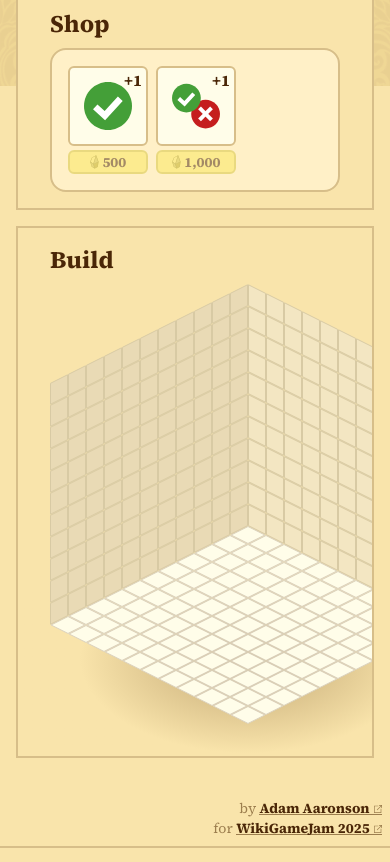
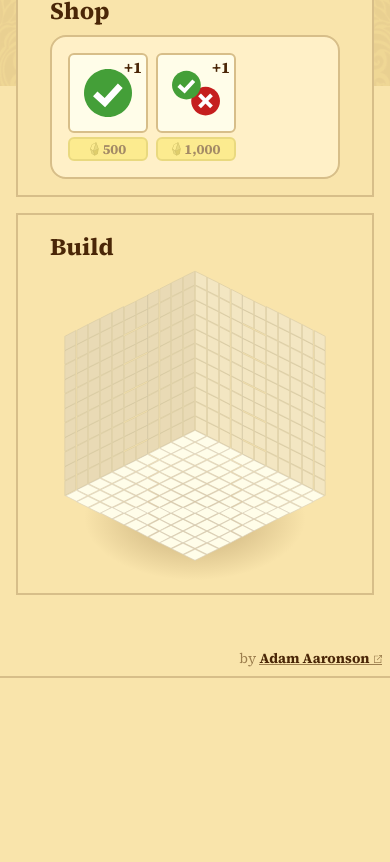
Before and after one commit to adamaaronson/mind-palace, a React (Vite) app: page / in a window 390 px wide. Shown: the part 758-1620 px from the top of the page. After the commit the page ends 1450 px from the top, so only its background shows below. Built offline with nearby package versions, Linux system fonts and the light colour scheme; a web font is replaced by a local one.

Commit message:
Make block width responsive

```diff
--- a/src/components/Block.tsx
+++ b/src/components/Block.tsx
@@ -1,7 +1,6 @@
 import { useState } from "react";
 import { BlockLeft, BlockRight, BlockTop } from "./BlockFace";
 import {
-  BLOCK_WIDTH,
   getIsometricProjection,
   GRID_DEPTH,
   GRID_HEIGHT,
@@ -10,6 +9,7 @@ import {
 
 export interface BlockProps {
   coordinates: { x: number; y: number; z: number };
+  width: number;
   skinUrl: string;
   addBlock?: (coordinates: { x: number; y: number; z: number }) => void;
   onlyTop?: boolean;
@@ -22,6 +22,7 @@ export interface BlockProps {
 export default function Block(props: BlockProps) {
   const {
     coordinates: { x, y, z },
+    width,
     skinUrl,
     addBlock,
     onlyTop = false,
@@ -35,7 +36,7 @@ export default function Block(props: BlockProps) {
   const [hasTopGhost, setHasTopGhost] = useState(false);
   const [hasLeftGhost, setHasLeftGhost] = useState(false);
 
-  const { x: left, y: top } = getIsometricProjection(x, y, z);
+  const { x: left, y: top } = getIsometricProjection(x, y, z, width);
 
   const addRightBlock = () => addBlock?.({ x: x + 1, y, z });
   const addTopBlock = () => addBlock?.({ x, y: y + 1, z });
@@ -56,11 +57,11 @@ export default function Block(props: BlockProps) {
           zIndex: x + y + z + 1,
           pointerEvents: "none",
           opacity: isGhost ? 0.5 : opacity,
-          width: BLOCK_WIDTH,
-          minWidth: BLOCK_WIDTH,
+          width: width,
+          minWidth: width,
         }}
       >
-        <img src={skinUrl} />
+        <img src={skinUrl} width={width} />
       </div>
 
       {/* Hoverable block right */}
@@ -71,10 +72,10 @@ export default function Block(props: BlockProps) {
             left: left,
             top: top,
             zIndex: x + y + z + 1,
-            cursor: isRight ? "default" : "pointer",
+            cursor: isRight ? "not-allowed" : "pointer",
             pointerEvents: "none",
-            width: BLOCK_WIDTH,
-            minWidth: BLOCK_WIDTH,
+            width: width,
+            minWidth: width,
           }}
         >
           <BlockRight
@@ -82,6 +83,7 @@ export default function Block(props: BlockProps) {
             onMouseLeave={() => setHasRightGhost(false)}
             onClick={() => addRightBlock()}
             disabled={isRight}
+            width={width}
           />
         </div>
       )}
@@ -94,10 +96,10 @@ export default function Block(props: BlockProps) {
             left: left,
             top: top,
             zIndex: x + y + z + 1,
-            cursor: isTop ? "default" : "pointer",
+            cursor: isTop ? "not-allowed" : "pointer",
             pointerEvents: "none",
-            width: BLOCK_WIDTH,
-            minWidth: BLOCK_WIDTH,
+            width: width,
+            minWidth: width,
           }}
         >
           <BlockTop
@@ -105,6 +107,7 @@ export default function Block(props: BlockProps) {
             onMouseLeave={() => setHasTopGhost(false)}
             onClick={() => addTopBlock()}
             disabled={isTop}
+            width={width}
           />
         </div>
       )}
@@ -117,10 +120,10 @@ export default function Block(props: BlockProps) {
             left: left,
             top: top,
             zIndex: x + y + z + 1,
-            cursor: isLeft ? "default" : "pointer",
+            cursor: isLeft ? "not-allowed" : "pointer",
             pointerEvents: "none",
-            width: BLOCK_WIDTH,
-            minWidth: BLOCK_WIDTH,
+            width: width,
+            minWidth: width,
           }}
         >
           <BlockLeft
@@ -128,18 +131,34 @@ export default function Block(props: BlockProps) {
             onMouseLeave={() => setHasLeftGhost(false)}
             onClick={() => addLeftBlock()}
             disabled={isLeft}
+            width={width}
           />
         </div>
       )}
 
       {hasRightGhost && (
-        <Block coordinates={{ x: x + 1, y, z }} skinUrl="block.svg" isGhost />
+        <Block
+          coordinates={{ x: x + 1, y, z }}
+          width={width}
+          skinUrl="block.svg"
+          isGhost
+        />
       )}
       {hasTopGhost && (
-        <Block coordinates={{ x, y: y + 1, z }} skinUrl="block.svg" isGhost />
+        <Block
+          coordinates={{ x, y: y + 1, z }}
+          width={width}
+          skinUrl="block.svg"
+          isGhost
+        />
       )}
       {hasLeftGhost && (
-        <Block coordinates={{ x, y, z: z + 1 }} skinUrl="block.svg" isGhost />
+        <Block
+          coordinates={{ x, y, z: z + 1 }}
+          width={width}
+          skinUrl="block.svg"
+          isGhost
+        />
       )}
     </>
   );
--- a/src/components/BlockFace.tsx
+++ b/src/components/BlockFace.tsx
@@ -1,16 +1,20 @@
+import { getBlockHeight } from "./Palace";
+
 interface BlockFaceProps {
   onMouseEnter: () => void;
   onMouseLeave: () => void;
   onClick: () => void;
   disabled: boolean;
+  width: number;
 }
 
 export function BlockLeft(props: BlockFaceProps) {
-  const { onMouseEnter, onMouseLeave, onClick, disabled } = props;
+  const { onMouseEnter, onMouseLeave, onClick, disabled, width } = props;
+  const height = getBlockHeight(width);
   return (
     <svg
-      width="36"
-      height="40"
+      width={width}
+      height={height}
       viewBox="0 0 36 40"
       fill="none"
       xmlns="http://www.w3.org/2000/svg"
@@ -28,11 +32,12 @@ export function BlockLeft(props: BlockFaceProps) {
 }
 
 export function BlockRight(props: BlockFaceProps) {
-  const { onMouseEnter, onMouseLeave, onClick, disabled } = props;
+  const { onMouseEnter, onMouseLeave, onClick, disabled, width } = props;
+  const height = getBlockHeight(width);
   return (
     <svg
-      width="36"
-      height="40"
+      width={width}
+      height={height}
       viewBox="0 0 36 40"
       fill="none"
       xmlns="http://www.w3.org/2000/svg"
@@ -50,11 +55,12 @@ export function BlockRight(props: BlockFaceProps) {
 }
 
 export function BlockTop(props: BlockFaceProps) {
-  const { onMouseEnter, onMouseLeave, onClick, disabled } = props;
+  const { onMouseEnter, onMouseLeave, onClick, disabled, width } = props;
+  const height = getBlockHeight(width);
   return (
     <svg
-      width="36"
-      height="40"
+      width={width}
+      height={height}
       viewBox="0 0 36 40"
       fill="none"
       xmlns="http://www.w3.org/2000/svg"
--- a/src/components/Footer.tsx
+++ b/src/components/Footer.tsx
@@ -15,14 +15,6 @@ export default function Footer() {
           isWikipedia={false}
         />
       </p>
-      <p>
-        for{" "}
-        <LinkOrText
-          link="https://wikigamejam.org"
-          text="WikiGameJam 2025"
-          isWikipedia={false}
-        />
-      </p>
     </footer>
   );
 }
--- a/src/components/Palace.tsx
+++ b/src/components/Palace.tsx
@@ -1,30 +1,57 @@
-import { memo, useState } from "react";
+import { memo, useCallback, useEffect, useState } from "react";
 import Block, { type BlockProps } from "./Block";
 
 export const GRID_WIDTH = 11;
 export const GRID_DEPTH = 11;
 export const GRID_HEIGHT = 11;
 
-const BLOCK_TOP_HEIGHT = 18;
-const BLOCK_SIDE_HEIGHT = 22;
-export const BLOCK_WIDTH = 36;
+const getTopHeight = (blockWidth: number) => (blockWidth / 36) * 18;
+const getSideHeight = (blockWidth: number) => (blockWidth / 36) * 22;
+export const getBlockHeight = (blockWidth: number) => (blockWidth / 36) * 40;
 
-const ORIGIN_X = (GRID_DEPTH / 2) * BLOCK_WIDTH - BLOCK_WIDTH / 2;
-const ORIGIN_Y = GRID_HEIGHT * BLOCK_SIDE_HEIGHT;
+const getOriginX = (blockWidth: number) =>
+  (GRID_DEPTH / 2) * blockWidth - blockWidth / 2;
+const getOriginY = (blockWidth: number) =>
+  GRID_HEIGHT * getSideHeight(blockWidth);
 
 // project 3-dimensional coordinates onto isometric view
 // x: to the right and down a bit
 // y: up
 // z: to the left and down a bit
-export function getIsometricProjection(x: number, y: number, z: number) {
+export function getIsometricProjection(
+  x: number,
+  y: number,
+  z: number,
+  blockWidth: number
+) {
   return {
-    x: ORIGIN_X + (x - z) * (BLOCK_WIDTH / 2),
-    y: ORIGIN_Y + (x + z) * (BLOCK_TOP_HEIGHT / 2) - y * BLOCK_SIDE_HEIGHT,
+    x: getOriginX(blockWidth) + (x - z) * (blockWidth / 2),
+    y:
+      getOriginY(blockWidth) +
+      (x + z) * (getTopHeight(blockWidth) / 2) -
+      y * getSideHeight(blockWidth),
   };
 }
 
 function Palace() {
-  const [blocks, setBlocks] = useState<BlockProps[]>([]);
+  const [blocks, setBlocks] = useState<Omit<BlockProps, "width">[]>([]);
+  const [blockWidth, setBlockWidth] = useState(0);
+
+  const [palaceRef, setPalaceRef] = useState<HTMLDivElement | null>(null);
+
+  const resizePalace = useCallback(() => {
+    const palaceWidth = palaceRef?.clientWidth;
+    setBlockWidth(
+      palaceWidth ? palaceWidth / Math.max(GRID_WIDTH, GRID_DEPTH) : 0
+    );
+  }, [palaceRef]);
+
+  useEffect(() => {
+    resizePalace();
+
+    window.addEventListener("resize", resizePalace);
+    return () => window.removeEventListener("resize", resizePalace);
+  }, [palaceRef]);
 
   const addBlock = (coordinates: { x: number; y: number; z: number }) => {
     setBlocks((blocks) => [
@@ -37,7 +64,7 @@ function Palace() {
     ]);
   };
 
-  const floor: BlockProps[] = Array.from({ length: GRID_WIDTH })
+  const floor: Omit<BlockProps, "width">[] = Array.from({ length: GRID_WIDTH })
     .map((_, width) =>
       Array.from({ length: GRID_DEPTH }).map((_, depth) => ({
         coordinates: { x: width, y: 0, z: depth },
@@ -48,7 +75,9 @@ function Palace() {
     )
     .flat(1);
 
-  const leftWall: BlockProps[] = Array.from({ length: GRID_DEPTH })
+  const leftWall: Omit<BlockProps, "width">[] = Array.from({
+    length: GRID_DEPTH,
+  })
     .map((_, depth) =>
       Array.from({ length: GRID_HEIGHT }).map((_, height) => ({
         coordinates: { x: -1, y: height + 1, z: depth },
@@ -60,7 +89,9 @@ function Palace() {
     )
     .flat(1);
 
-  const rightWall: BlockProps[] = Array.from({ length: GRID_WIDTH })
+  const rightWall: Omit<BlockProps, "width">[] = Array.from({
+    length: GRID_WIDTH,
+  })
     .map((_, width) =>
       Array.from({ length: GRID_HEIGHT }).map((_, height) => ({
         coordinates: { x: width, y: height + 1, z: -1 },
@@ -78,27 +109,32 @@ function Palace() {
     <div className="p-4 px-8 mb-4 bg-light mx-4 border-2 border-border overflow-hidden">
       <h3 className="text-2xl font-bold mb-2">Build</h3>
       <div
-        className="relative m-auto mb-4"
-        style={{
-          width: BLOCK_WIDTH * Math.max(GRID_WIDTH, GRID_DEPTH),
-          height:
-            BLOCK_SIDE_HEIGHT * GRID_HEIGHT +
-            BLOCK_TOP_HEIGHT * Math.max(GRID_WIDTH, GRID_DEPTH),
-        }}
+        ref={(ref) => setPalaceRef(ref)}
+        className="relative w-[90%] m-auto mb-4"
+        style={
+          blockWidth === 0
+            ? {}
+            : {
+                height:
+                  getSideHeight(blockWidth) * GRID_HEIGHT +
+                  getTopHeight(blockWidth) * Math.max(GRID_WIDTH, GRID_DEPTH),
+              }
+        }
       >
         {allBlocks.map((blockProps) => (
           <Block
             {...blockProps}
+            width={blockWidth}
             key={`${blockProps.coordinates.x},${blockProps.coordinates.y},${blockProps.coordinates.z}`}
           />
         ))}
         <div
-          className="z-0 opacity-60 rounded-full bg-radial from-0% to-50% from-text-light to-light absolute -translate-x-1/2"
+          className="z-0 opacity-60 rounded-full bg-radial from-0% to-50% from-text-light absolute -translate-x-1/2"
           style={{
-            width: BLOCK_WIDTH * GRID_WIDTH * 1.2,
-            height: BLOCK_SIDE_HEIGHT * GRID_WIDTH * 1.1,
-            left: ORIGIN_X + BLOCK_WIDTH / 2,
-            top: ORIGIN_Y,
+            width: blockWidth * GRID_WIDTH * 1.2,
+            height: getSideHeight(blockWidth) * GRID_WIDTH * 1.1,
+            left: getOriginX(blockWidth) + blockWidth / 2,
+            top: getOriginY(blockWidth),
           }}
         />
       </div>
```
